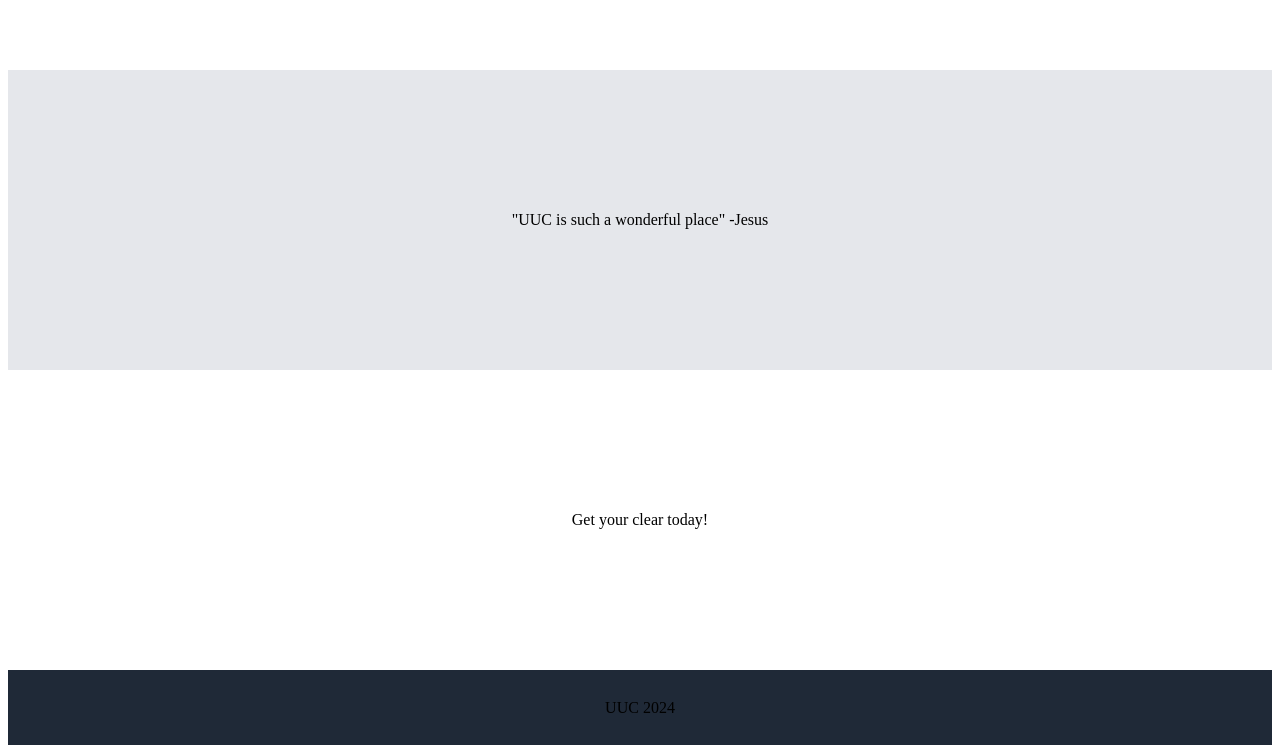
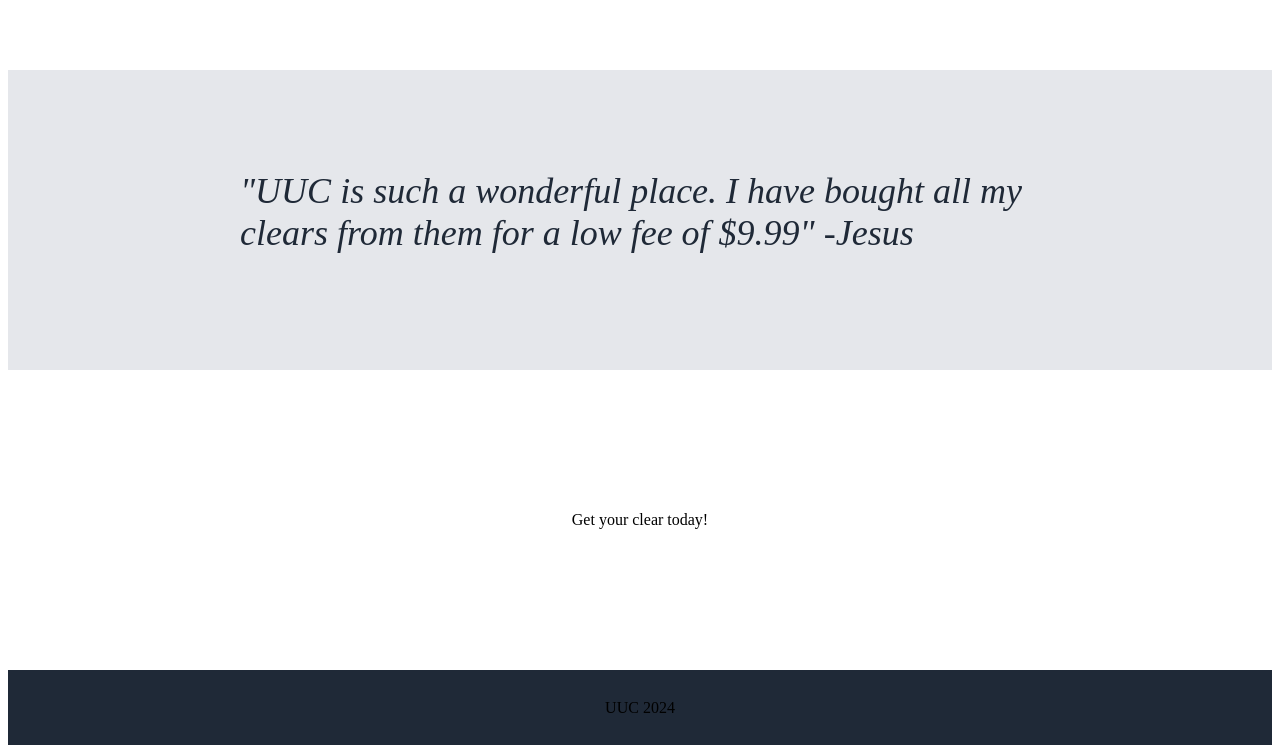
Before and after one commit to chillsbrother/landing-page, a plain HTML site: page index.html in a window 1280 px wide. Shown: the part 613-1366 px from the top of the page. Drawn offline with Linux system fonts and the light colour scheme.

Commit message:
Messed around with quote and formatting

```diff
--- a/index.html
+++ b/index.html
@@ -30,7 +30,10 @@
             <img src="./images/windows.jpg">
         </div>
     </div>
-    <div class="quote">"UUC is such a wonderful place" -Jesus</div>
+    <div class="quote">
+        <div class="quotetext">"UUC is such a wonderful place.
+        I have bought all my clears from them for a low fee of $9.99" -Jesus</div>
+    </div>
     <div class="cta">Get your clear today!</div>
     <div class="footer">UUC 2024</div>
 </body>
--- a/style.css
+++ b/style.css
@@ -1,7 +1,7 @@
 body {
     display: flex;
     flex-direction: column;
-    flex: 1;
+
 }
 
 .header, .footer {
@@ -35,8 +35,19 @@ img {
 }
 
 .quote {
+    display: flex;
+    align-items: center;
+    justify-content: center;
     background-color: #E5E7EB;
     height: 300px;
+    font-size: 36px;
+    font-style: italic;
+    color: #1F2937;
+}
+
+.quotetext {
+    width: 800px;
+    height: 100px;
 }
 
 .header {
```
